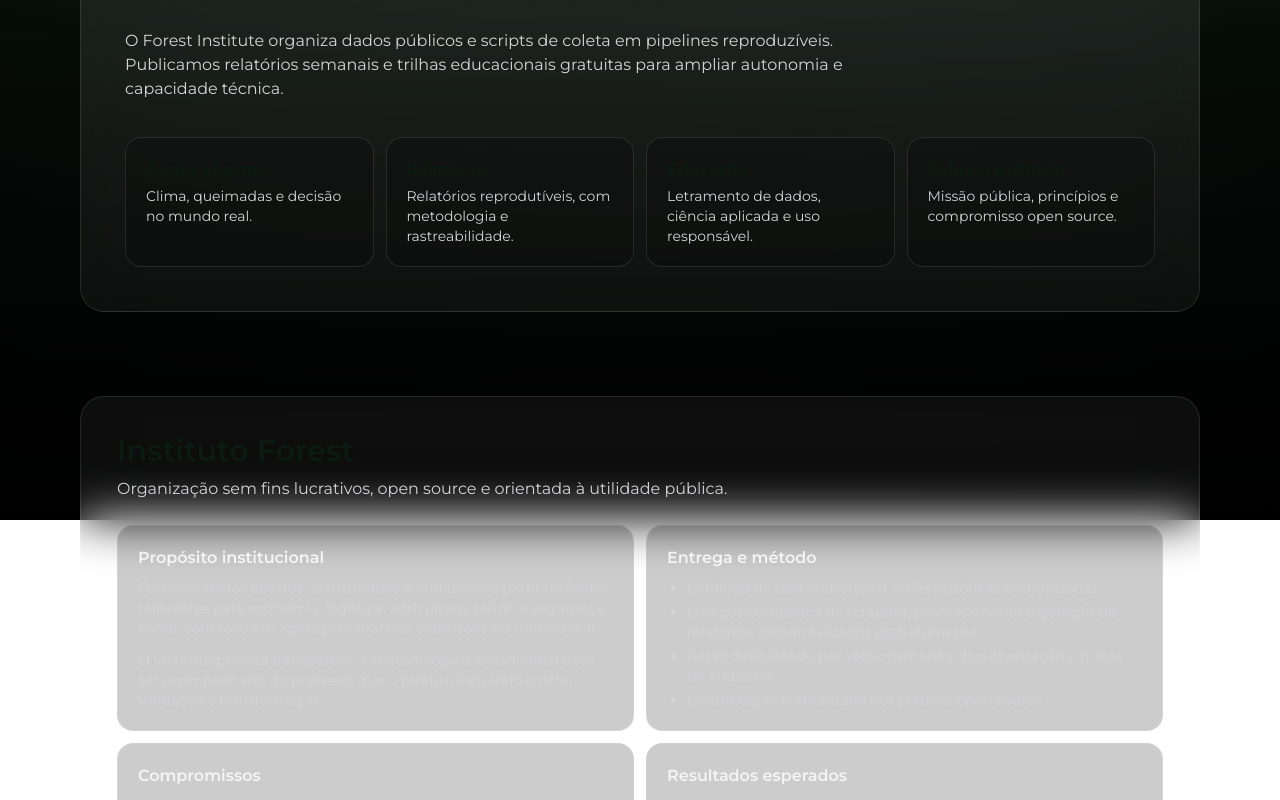
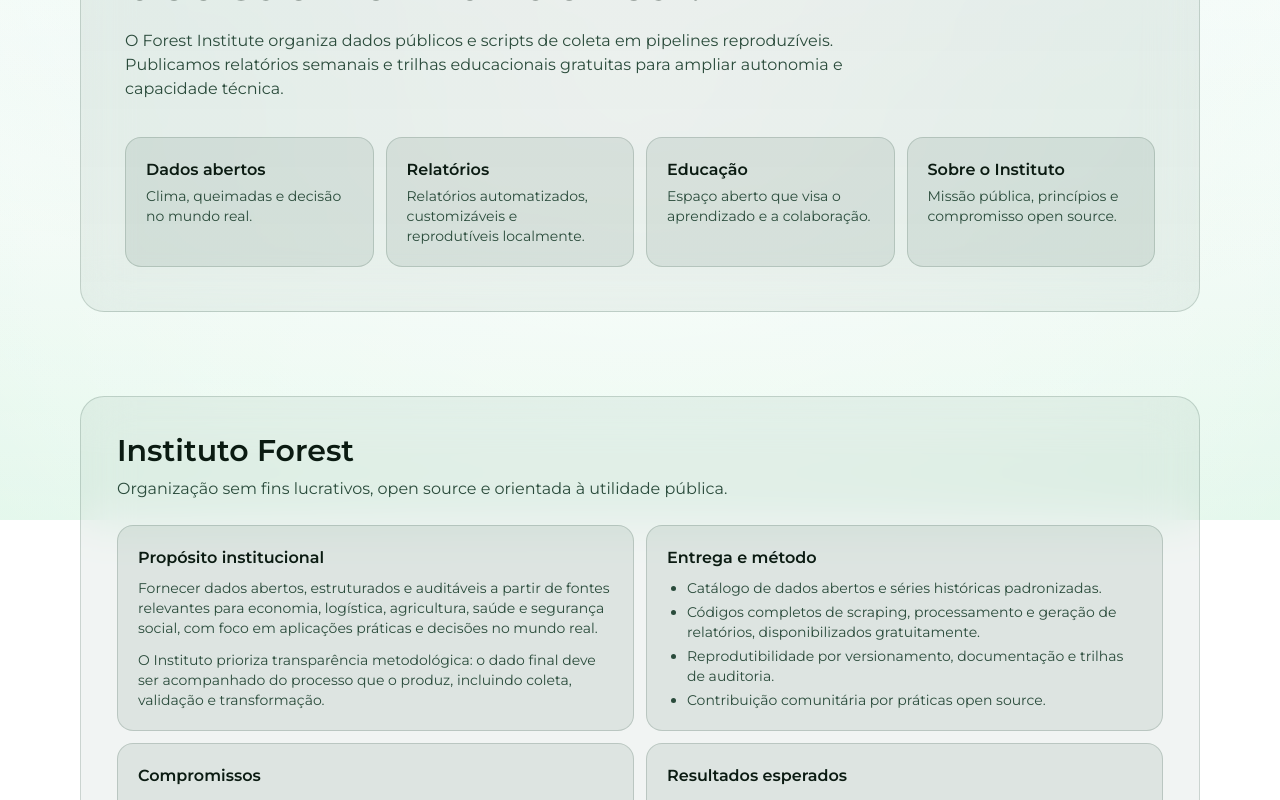
Before and after one commit to julianopadua/forest-portal, a Next.js app: page / in a window 1280 px wide. Shown: the part 280-1080 px from the top of the page. Built offline with nearby package versions, Linux system fonts and the light colour scheme; no server answers.

Commit message:
dev: white theme fixed

```diff
--- a/src/app/(marketing)/page.tsx
+++ b/src/app/(marketing)/page.tsx
@@ -5,6 +5,8 @@
 import Link from "next/link";
 import { useEffect, useRef, useState } from "react";
 import { useI18n } from "@/i18n/I18nProvider";
+
+type ThemeMode = "light" | "dark";
 
 function lerp(a: number, b: number, t: number) {
   return a + (b - a) * t;
@@ -14,9 +16,39 @@
   return Math.min(1, Math.max(0, n));
 }
 
-function useScrollGreenBackdrop() {
+function getThemeFromHtml(): ThemeMode {
+  const html = document.documentElement;
+
+  if (html.classList.contains("theme-dark")) return "dark";
+  if (html.classList.contains("theme-light")) return "light";
+
+  return window.matchMedia && window.matchMedia("(prefers-color-scheme: dark)").matches ? "dark" : "light";
+}
+
+function useThemeMode() {
+  const [theme, setTheme] = useState<ThemeMode>("light");
+
+  useEffect(() => {
+    setTheme(getThemeFromHtml());
+
+    const obs = new MutationObserver(() => setTheme(getThemeFromHtml()));
+    obs.observe(document.documentElement, { attributes: true, attributeFilter: ["class"] });
+    return () => obs.disconnect();
+  }, []);
+
+  return theme;
+}
+
+function useScrollGreenBackdrop(active: boolean) {
   useEffect(() => {
     const docEl = document.documentElement;
+
+    const keys = ["--bg-0", "--bg-1", "--bg-2", "--bg-3", "--bg-4", "--glow-0", "--glow-1"];
+
+    if (!active) {
+      for (const k of keys) docEl.style.removeProperty(k);
+      return;
+    }
 
     const reduceMotion = window.matchMedia?.("(prefers-reduced-motion: reduce)")?.matches ?? false;
 
@@ -74,13 +106,16 @@
       window.removeEventListener("resize", onScroll);
       if (raf) window.cancelAnimationFrame(raf);
     };
-  }, []);
+  }, [active]);
 }
 
-function GreenBackdrop() {
-  useScrollGreenBackdrop();
+function ThemedBackdrop() {
+  const theme = useThemeMode();
+  const isDark = theme === "dark";
 
-  const style: React.CSSProperties = {
+  useScrollGreenBackdrop(isDark);
+
+  const darkStyle: React.CSSProperties = {
     backgroundImage: [
       "radial-gradient(900px circle at 18% 0%, hsl(var(--bg-0) / var(--glow-0)), transparent 58%)",
       "radial-gradient(860px circle at 82% 10%, hsl(var(--bg-1) / var(--glow-1)), transparent 60%)",
@@ -89,11 +124,29 @@
     ].join(", "),
   };
 
+  const lightStyle: React.CSSProperties = {
+    backgroundImage: [
+      "radial-gradient(880px circle at 16% 0%, rgba(16,185,129,0.12), transparent 62%)",
+      "radial-gradient(820px circle at 84% 8%, rgba(52,211,153,0.10), transparent 64%)",
+      "linear-gradient(180deg, #ffffff 0%, #f4fbf7 55%, #def6e8 100%)",
+    ].join(", "),
+  };
+
   return (
     <div aria-hidden className="pointer-events-none fixed inset-0 z-0">
-      <div className="absolute inset-0" style={style} />
-      <div className="absolute inset-0 bg-[radial-gradient(ellipse_at_top,rgba(255,255,255,0.05),rgba(0,0,0,0))]" />
-      <div className="absolute inset-0 bg-gradient-to-b from-black/25 via-black/70 to-black" />
+      {/* DARK */}
+      <div className={["absolute inset-0 transition-opacity duration-500", isDark ? "opacity-100" : "opacity-0"].join(" ")}>
+        <div className="absolute inset-0" style={darkStyle} />
+        <div className="absolute inset-0 bg-[radial-gradient(ellipse_at_top,rgba(255,255,255,0.05),rgba(0,0,0,0))]" />
+        <div className="absolute inset-0 bg-gradient-to-b from-black/25 via-black/70 to-black" />
+      </div>
+
+      {/* LIGHT */}
+      <div className={["absolute inset-0 transition-opacity duration-500", isDark ? "opacity-0" : "opacity-100"].join(" ")}>
+        <div className="absolute inset-0" style={lightStyle} />
+        <div className="absolute inset-0 bg-[radial-gradient(ellipse_at_top,rgba(255,255,255,0.92),rgba(255,255,255,0))]" />
+        <div className="absolute inset-0 bg-gradient-to-b from-white/55 via-transparent to-white/20" />
+      </div>
     </div>
   );
 }
@@ -146,10 +199,10 @@
     <section id={id} className="py-7 md:py-9 scroll-mt-24">
       <div className="mx-auto max-w-6xl px-4">
         <Reveal>
-          <div className="rounded-3xl border border-white/10 bg-white/5 p-6 md:p-9 backdrop-blur-xl">
+          <div className="rounded-3xl border border-[color:var(--border)] bg-[color:var(--surface)] p-6 md:p-9 backdrop-blur-xl">
             <div className="max-w-3xl">
               <h2 className="text-2xl md:text-3xl font-semibold">{title}</h2>
-              <p className="mt-2 text-zinc-300">{subtitle}</p>
+              <p className="mt-2 text-[color:var(--muted)]">{subtitle}</p>
             </div>
             <div className="mt-6">{children}</div>
           </div>
@@ -171,11 +224,11 @@
   return (
     <Link
       href={href}
-      className="block rounded-2xl border border-white/10 bg-black/20 p-5 transition hover:bg-white/10 focus:outline-none focus:ring-2 focus:ring-white/20"
+      className="block rounded-2xl border border-[color:var(--border)] bg-[color:var(--surface-2)] p-5 transition hover:bg-[color:var(--surface-3)] focus:outline-none focus:ring-2 focus:ring-[color:var(--border)]"
       aria-label={title}
     >
       <div className="font-semibold">{title}</div>
-      <div className="mt-1 text-sm text-zinc-300">{desc}</div>
+      <div className="mt-1 text-sm text-[color:var(--muted)]">{desc}</div>
     </Link>
   );
 }
@@ -188,9 +241,9 @@
   children: React.ReactNode;
 }) {
   return (
-    <div className="rounded-2xl border border-white/10 bg-black/20 p-5">
-      <div className="font-semibold text-zinc-100">{title}</div>
-      <div className="mt-2 text-sm text-zinc-300">{children}</div>
+    <div className="rounded-2xl border border-[color:var(--border)] bg-[color:var(--surface-2)] p-5">
+      <div className="font-semibold">{title}</div>
+      <div className="mt-2 text-sm text-[color:var(--muted)]">{children}</div>
     </div>
   );
 }
@@ -213,12 +266,12 @@
     {
       href: `/${reports.id}`,
       title: "Relatórios",
-      desc: "Relatórios reprodutíveis, com metodologia e rastreabilidade.",
+      desc: "Relatórios automatizados, customizáveis e reprodutíveis localmente.",
     },
     {
       href: `/${education.id}`,
       title: "Educação",
-      desc: "Letramento de dados, ciência aplicada e uso responsável.",
+      desc: "Espaço aberto que visa o aprendizado e a colaboração.",
     },
     {
       href: "#sobre-o-instituto",
@@ -229,21 +282,17 @@
 
   return (
     <div className="relative">
-      <GreenBackdrop />
+      <ThemedBackdrop />
 
       <div className="relative z-10">
         {/* HERO */}
         <section className="py-10 md:py-12">
           <div className="mx-auto max-w-6xl px-4">
             <Reveal>
-              <div className="rounded-3xl border border-white/10 bg-gradient-to-b from-white/10 to-white/5 p-8 md:p-11 backdrop-blur-xl">
-                <h1 className="text-3xl md:text-5xl font-semibold leading-tight">
-                  {dict.marketing.hero.title}
-                </h1>
+              <div className="rounded-3xl border border-[color:var(--border)] bg-gradient-to-b from-[color:var(--surface-2)] to-[color:var(--surface)] p-8 md:p-11 backdrop-blur-xl">
+                <h1 className="text-3xl md:text-5xl font-semibold leading-tight">{dict.marketing.hero.title}</h1>
 
-                <p className="mt-4 max-w-3xl text-zinc-300">
-                  {dict.marketing.hero.subtitle}
-                </p>
+                <p className="mt-4 max-w-3xl text-[color:var(--muted)]">{dict.marketing.hero.subtitle}</p>
 
                 <div className="mt-9 grid gap-3 md:grid-cols-2 lg:grid-cols-4">
                   {primaryCards.map((c) => (
@@ -264,19 +313,21 @@
           <div className="grid gap-3 md:grid-cols-2">
             <InfoCard title="Propósito institucional">
               <p>
-                Fornecer dados abertos, estruturados e auditáveis a partir de fontes relevantes para economia,
-                logística, agricultura, saúde e segurança social, com foco em aplicações práticas e decisões no mundo real.
+                Fornecer dados abertos, estruturados e auditáveis a partir de fontes relevantes para economia, logística,
+                agricultura, saúde e segurança social, com foco em aplicações práticas e decisões no mundo real.
               </p>
               <p className="mt-3">
-                O Instituto prioriza transparência metodológica: o dado final deve ser acompanhado do processo que o produz,
-                incluindo coleta, validação e transformação.
+                O Instituto prioriza transparência metodológica: o dado final deve ser acompanhado do processo que o
+                produz, incluindo coleta, validação e transformação.
               </p>
             </InfoCard>
 
             <InfoCard title="Entrega e método">
               <ul className="list-disc pl-5 space-y-1">
                 <li>Catálogo de dados abertos e séries históricas padronizadas.</li>
-                <li>Códigos completos de scraping, processamento e geração de relatórios, disponibilizados gratuitamente.</li>
+                <li>
+                  Códigos completos de scraping, processamento e geração de relatórios, disponibilizados gratuitamente.
+                </li>
                 <li>Reprodutibilidade por versionamento, documentação e trilhas de auditoria.</li>
                 <li>Contribuição comunitária por práticas open source.</li>
               </ul>
@@ -292,8 +343,8 @@
 
             <InfoCard title="Resultados esperados">
               <p>
-                Reduzir assimetrias de informação e custo de acesso a dados, fortalecendo decisões técnicas em políticas públicas,
-                cadeias produtivas, logística e proteção socioambiental.
+                Reduzir assimetrias de informação e custo de acesso a dados, fortalecendo decisões técnicas em políticas
+                públicas, cadeias produtivas, logística e proteção socioambiental.
               </p>
             </InfoCard>
           </div>
@@ -308,37 +359,40 @@
           <div className="grid gap-3 md:grid-cols-2">
             <InfoCard title="Mariceia Barbosa Silva Pádua">
               <p>
-                Engenheira florestal formada pela Universidade Federal de Lavras, com atuação técnica no serviço público ambiental.
-                Seu trabalho se associa à gestão e proteção de unidades de conservação, com ênfase em manejo, monitoramento e
-                respostas operacionais a riscos ambientais.
+                Engenheira florestal formada pela Universidade Federal de Lavras, com atuação técnica no serviço público
+                ambiental. Seu trabalho se associa à gestão e proteção de unidades de conservação, com ênfase em manejo,
+                monitoramento e respostas operacionais a riscos ambientais.
               </p>
               <p className="mt-3">
-                Ao assumir responsabilidades de gestão em unidade de conservação estadual, sua trajetória materializa o componente
-                menos visível e mais essencial da conservação: execução contínua, presença em campo e disciplina institucional.
+                Ao assumir responsabilidades de gestão em unidade de conservação estadual, sua trajetória materializa o
+                componente menos visível e mais essencial da conservação: execução contínua, presença em campo e
+                disciplina institucional.
               </p>
               <p className="mt-3">
-                Esta dedicatória registra a dimensão pública desse compromisso e o exemplo de rigor técnico aplicado a um bem coletivo.
+                Esta dedicatória registra a dimensão pública desse compromisso e o exemplo de rigor técnico aplicado a um
+                bem coletivo.
               </p>
             </InfoCard>
 
             <InfoCard title="Maria Tereza Jorge Pádua">
               <p>
-                Engenheira agrônoma, ambientalista e conservacionista reconhecida pela contribuição decisiva na criação e consolidação
-                de áreas protegidas no Brasil, com atuação institucional e técnica em políticas de conservação.
+                Engenheira agrônoma, ambientalista e conservacionista reconhecida pela contribuição decisiva na criação e
+                consolidação de áreas protegidas no Brasil, com atuação institucional e técnica em políticas de
+                conservação.
               </p>
               <p className="mt-3">
-                Sua trajetória se relaciona à estruturação de instrumentos e redes de conservação, articulando ciência, gestão pública e
-                proteção territorial.
+                Sua trajetória se relaciona à estruturação de instrumentos e redes de conservação, articulando ciência,
+                gestão pública e proteção territorial.
               </p>
               <p className="mt-3">
-                Esta dedicatória sustenta que acesso aberto ao conhecimento, à evidência e ao método é parte do mesmo projeto público
-                que sustenta a conservação: ampliar capacidades e proteger a vida em escala.
+                Esta dedicatória sustenta que acesso aberto ao conhecimento, à evidência e ao método é parte do mesmo
+                projeto público que sustenta a conservação: ampliar capacidades e proteger a vida em escala.
               </p>
             </InfoCard>
           </div>
 
-          <div className="mt-4 rounded-2xl border border-white/10 bg-black/20 p-5 text-sm text-zinc-300">
-            <div className="font-semibold text-zinc-100">Nota de reconhecimento</div>
+          <div className="mt-4 rounded-2xl border border-[color:var(--border)] bg-[color:var(--surface-2)] p-5 text-sm text-[color:var(--muted)]">
+            <div className="font-semibold">Nota de reconhecimento</div>
             <p className="mt-2">
               O Instituto Forest opera sob uma premissa simples e exigente: confiança pública depende de método público.
               A abertura do processo é parte do produto.
@@ -351,8 +405,8 @@
           <div className="grid gap-3 md:grid-cols-2">
             <InfoCard title="Juliano Pádua">
               <p>
-                Criador do Instituto Forest. Esta seção será refinada a partir do currículo, com foco em trajetória técnica, pesquisa aplicada,
-                engenharia de dados e compromisso com transparência reprodutível.
+                Criador do Instituto Forest. Esta seção será refinada a partir do currículo, com foco em trajetória
+                técnica, pesquisa aplicada, engenharia de dados e compromisso com transparência reprodutível.
               </p>
             </InfoCard>
 
@@ -368,7 +422,7 @@
                   href={portfolioUrl}
                   target="_blank"
                   rel="noreferrer"
-                  className="mt-4 inline-flex items-center justify-center rounded-xl border border-white/10 bg-white/5 px-4 py-2 text-sm text-zinc-100 transition hover:bg-white/10 focus:outline-none focus:ring-2 focus:ring-white/20"
+                  className="mt-4 inline-flex items-center justify-center rounded-xl border border-[color:var(--border)] bg-[color:var(--surface-2)] px-4 py-2 text-sm transition hover:bg-[color:var(--surface-3)] focus:outline-none focus:ring-2 focus:ring-[color:var(--border)]"
                 >
                   Abrir portfólio
                 </a>
```
